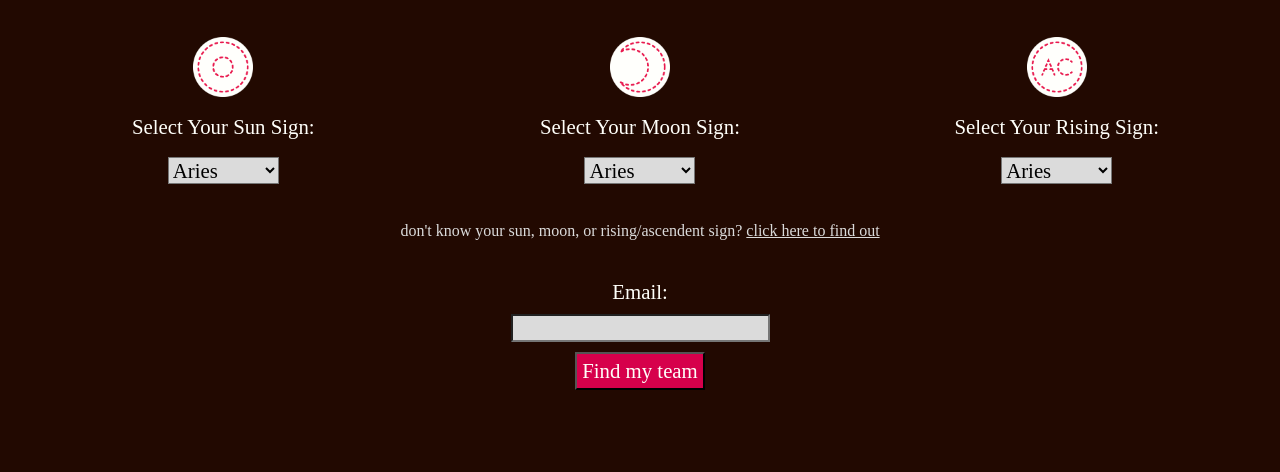
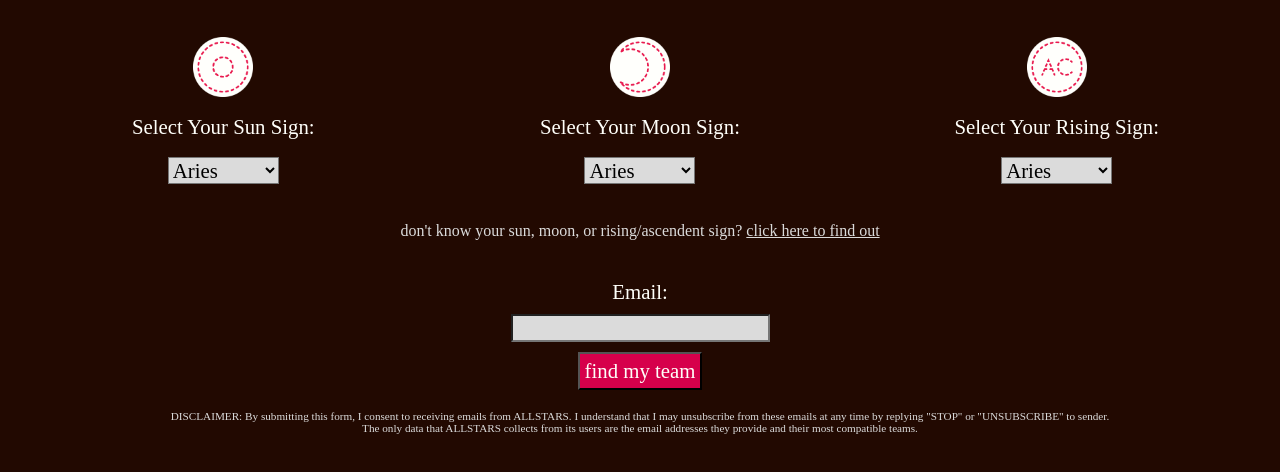
Before and after one commit to bratinstitute/ALLSTARS, a website: page public/index.html in a window 1280 px wide. Shown: the part 186-658 px from the top of the page. Drawn offline with Linux system fonts and the light colour scheme.

Commit message:
added disclaimer, clear email after submission

```diff
--- a/public/index.html
+++ b/public/index.html
@@ -85,7 +85,11 @@
             <label for="email">Email:</label>
             <div style="padding-top: 10px;"></div>
             <input type="email" id="email" required><br>
-            <div style="padding-top: 10px;"><button type="submit">Find my team</button></div>
+            <div style="padding-top: 10px;"><button type="submit">find my team</button></div>
+            <div class="container">
+                <div class="item"><h4>DISCLAIMER: By submitting this form, I consent to receiving emails from ALLSTARS. I understand that I may unsubscribe from these emails at any time by replying "STOP" or "UNSUBSCRIBE" to sender.
+                    <br>The only data that ALLSTARS collects from its users are the email addresses they provide and their most compatible teams.</h4></div>
+            </div>
         </form>
 
 
--- a/public/script.js
+++ b/public/script.js
@@ -23,6 +23,9 @@ document.getElementById('compatibility-form').addEventListener('submit', functio
             // Display compatibility result in HTML
             const resultsDiv = document.getElementById('results');
             resultsDiv.innerHTML = `Your team is the ${data[0].name}`;
+
+            // Clear the email field to indicate successful submission
+            document.getElementById('email').value = '';
         })
         .catch(error => {
             console.error('Error:', error);
--- a/public/styles.css
+++ b/public/styles.css
@@ -99,6 +99,12 @@ h3 {
     color: #DBDBDB;
 }
 
+h4 {
+    font-size: 0.7rem;
+    font-weight: 100;
+    color: #DBDBDB;
+}
+
 #results {
     font-size: 1.5rem;
 }
```
